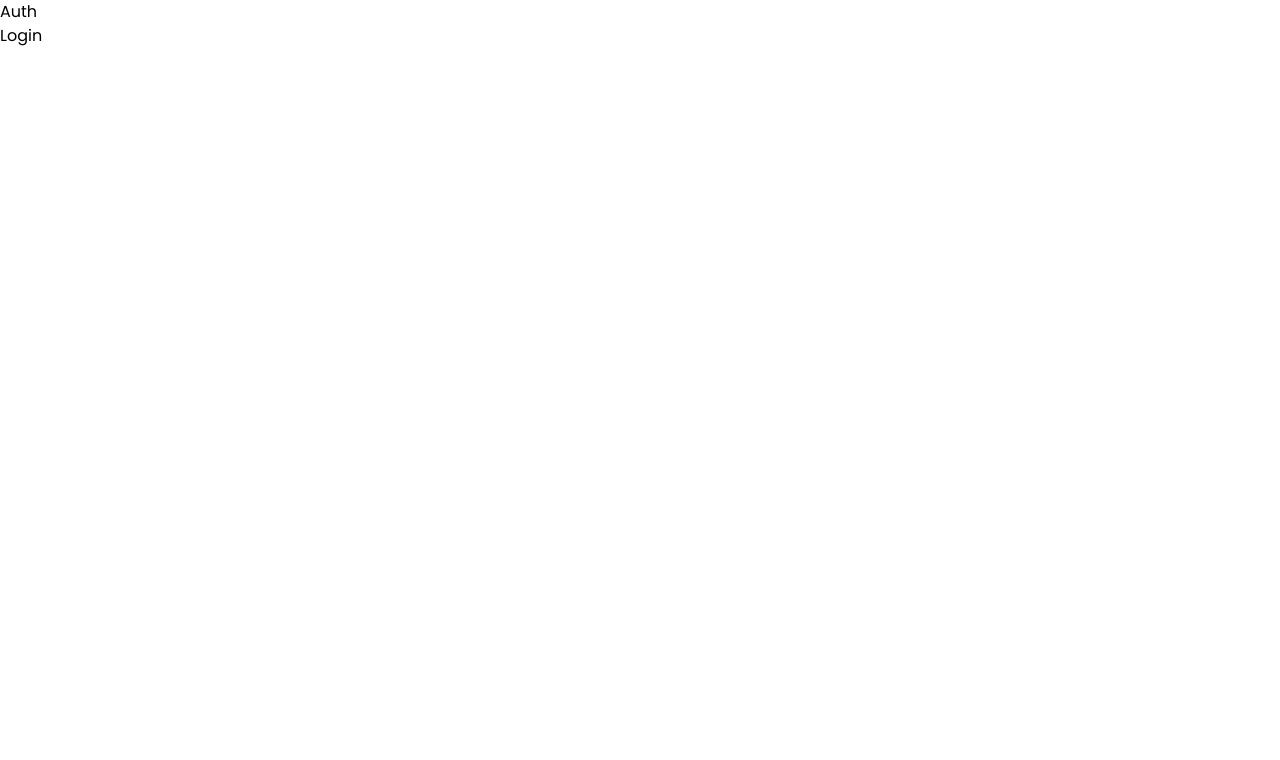
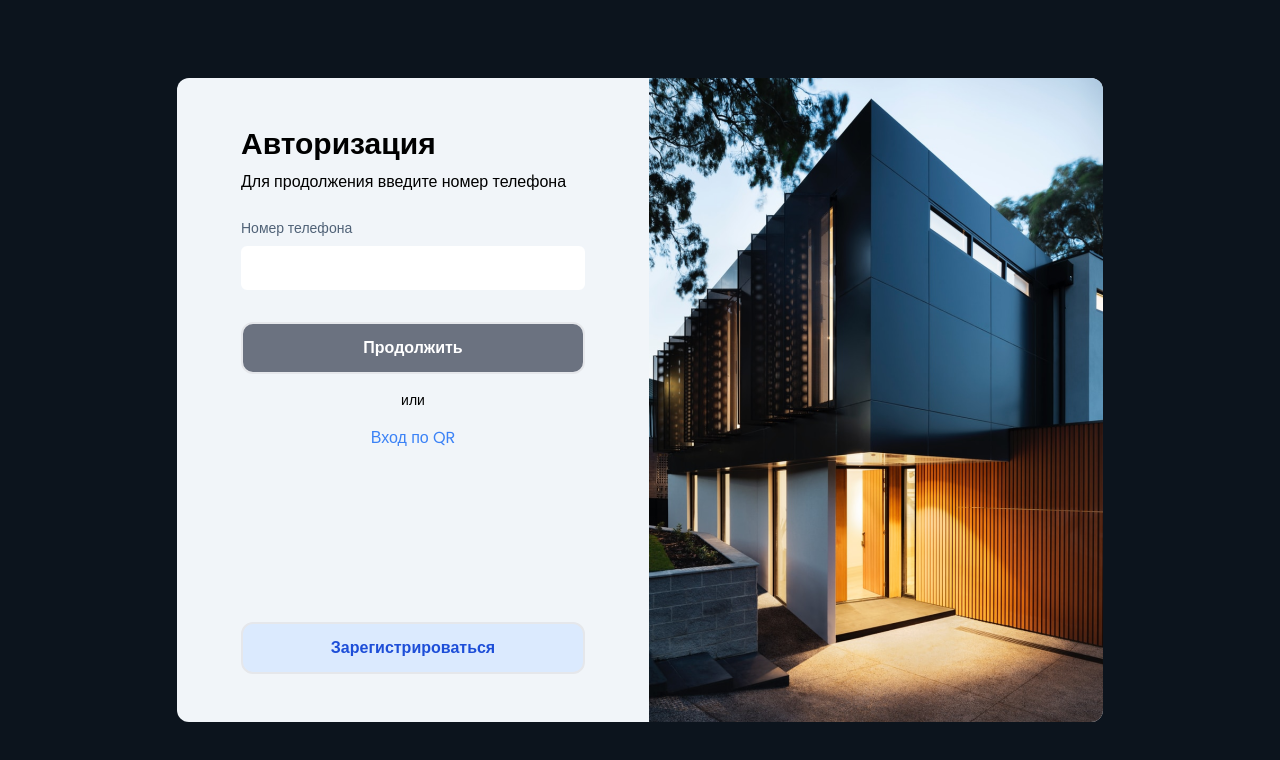
Before and after one commit to abdulaziztag/nomakler-task, a Vue app: page /auth/login in a window 1280 px wide. Shown: the top 760 px of the page. Built offline with nearby package versions, Linux system fonts and the light colour scheme.

Commit message:
feat: added login page

```diff
--- a/src/App.vue
+++ b/src/App.vue
@@ -3,7 +3,9 @@ import DefaultLayout from 'layouts/DefaultLayout.vue';
 </script>
 
 <template>
-  <component :is="$route.meta.layout || DefaultLayout" />
+  <component
+    :is="$route.meta.layout || DefaultLayout"
+  />
 </template>
 
 <style scoped>
--- a/src/components/HelloWorld.vue
+++ /dev/null
@@ -1,38 +0,0 @@
-<script setup lang="ts">
-import { ref } from 'vue'
-
-defineProps<{ msg: string }>()
-
-const count = ref(0)
-</script>
-
-<template>
-  <h1>{{ msg }}</h1>
-
-  <div class="card">
-    <button type="button" @click="count++">count is {{ count }}</button>
-    <p>
-      Edit
-      <code>components/HelloWorld.vue</code> to test HMR
-    </p>
-  </div>
-
-  <p>
-    Check out
-    <a href="https://vuejs.org/guide/quick-start.html#local" target="_blank"
-      >create-vue</a
-    >, the official Vue + Vite starter
-  </p>
-  <p>
-    Install
-    <a href="https://github.com/johnsoncodehk/volar" target="_blank">Volar</a>
-    in your IDE for a better DX
-  </p>
-  <p class="read-the-docs">Click on the Vite and Vue logos to learn more</p>
-</template>
-
-<style scoped>
-.read-the-docs {
-  color: #888;
-}
-</style>
--- a/src/layouts/AuthLayout.vue
+++ b/src/layouts/AuthLayout.vue
@@ -1,10 +1,23 @@
 <script setup lang="ts">
-
+import img from 'assets/auth_img.png'
 </script>
 
 <template>
-  <div>Auth</div>
-  <router-view />
+  <div class="bg-deepBlue min-h-[100vh] flex justify-center items-center select-none">
+    <div class="rounded-xl bg-blueGray-100 flex flex-row">
+      <div class="py-12 px-16">
+        <router-view />
+      </div>
+      <img
+        :src="img"
+        width="454"
+        height="718"
+        alt="house"
+        class="rounded-r-xl"
+      >
+    </div>
+  </div>
 </template>
 
-<style scoped></style>
+<style scoped>
+</style>
--- a/src/views/Login.vue
+++ b/src/views/Login.vue
@@ -1,7 +1,42 @@
 <script setup lang="ts">
-
+  import AppInput from 'components/AppInput.vue';
+  import AppButton from '../components/AppButton.vue';
 </script>
 
 <template>
-  <div>Login</div>
+  <div class="flex flex-col h-full justify-between">
+    <div>
+      <h2 class="text-3xl font-bold">
+        Авторизация
+      </h2>
+      <h4 class="text-base mb-4 mt-2">
+        Для продолжения введите номер телефона
+      </h4>
+      <AppInput
+        label="Номер телефона"
+        model-value=""
+        class="mb-8"
+      />
+      <AppButton
+        button-type="disabled"
+        :disabled="true"
+      >
+        Продолжить
+      </AppButton>
+      <span class="text-center block my-4 text-sm">или</span>
+      <router-link
+        to="/auth/signup"
+        class="text-blue-500 text-center block text-base"
+      >
+        Вход по QR
+      </router-link>
+    </div>
+    <AppButton
+      button-type="light"
+      class=""
+      to="/auth/signup"
+    >
+      Зарегистрироваться
+    </AppButton>
+  </div>
 </template>
--- a/tailwind.config.cjs
+++ b/tailwind.config.cjs
@@ -1,4 +1,6 @@
 /** @type {import('tailwindcss').Config} */
+const colors = require('tailwindcss/colors')
+
 module.exports = {
   content: [
     "./index.html",
@@ -6,6 +8,10 @@ module.exports = {
   ],
   theme: {
     extend: {},
+    colors: {
+      deepBlue: '#0c141d',
+      ...colors
+    }
   },
   plugins: [],
 }
--- a/vite.config.ts
+++ b/vite.config.ts
@@ -19,7 +19,9 @@ const alias: AliasOptions = getAlias([
   'layouts'
 ])
 export default defineConfig({
-  plugins: [vue()],
+  plugins: [vue({
+    reactivityTransform: true
+  })],
   resolve: {
     alias
   }
```
Also changed, not shown: src/assets/auth_img.png (added).
